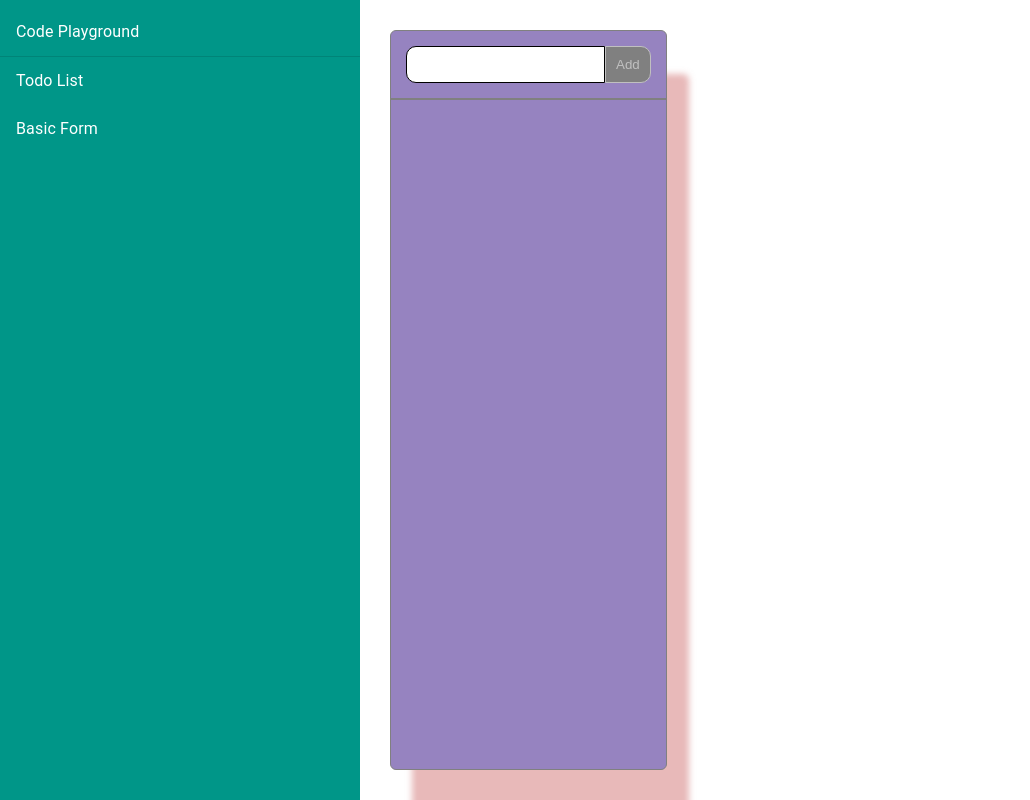
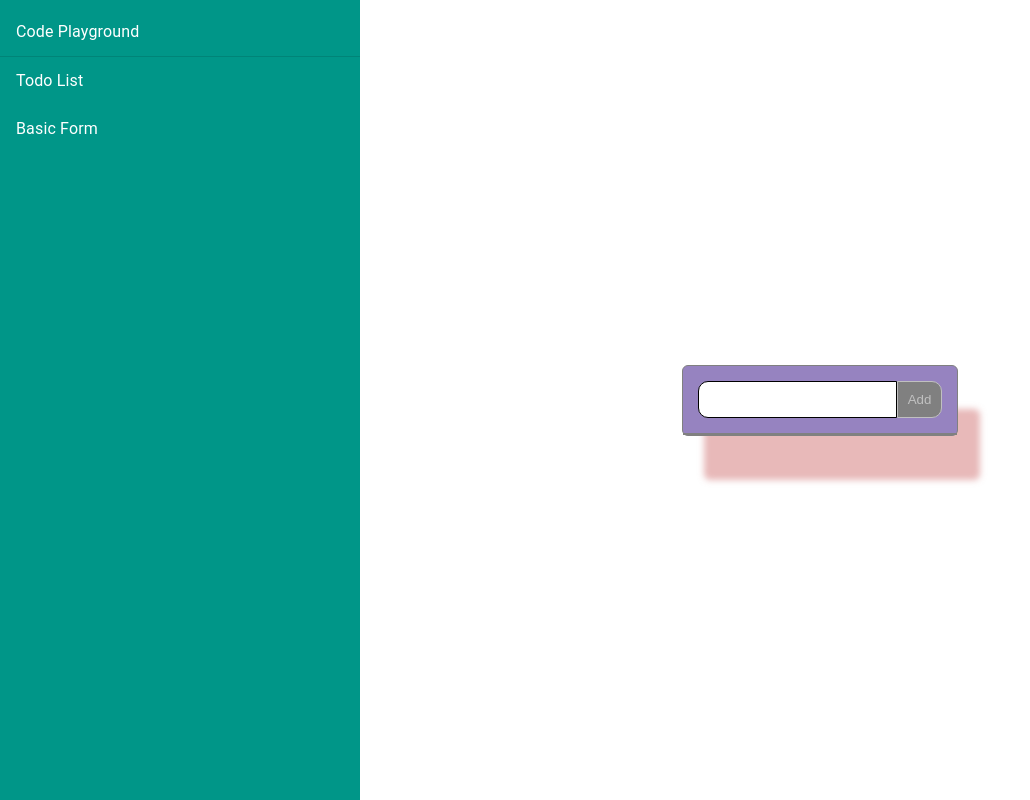
Before and after one commit to alexdangelo86/code-playground, a React (Create React App) app: page /todo-list in a window 1280 px wide. Shown: the whole page, without its empty margins (0-1030 px from the left). Built offline with nearby package versions, Linux system fonts and the light colour scheme.

Commit message:
ad basic form- align todolist box

```diff
--- a/src/App.js
+++ b/src/App.js
@@ -4,6 +4,7 @@ import { TodoList } from './Components/TodoList'
 import Sidebar from './Components/Sidebar'
 import { Box } from '@mui/material'
 import { BrowserRouter as Router, Routes, Route } from 'react-router-dom'
+import BasicFrom from './Components/BasicForm'
 
 const siteData = [
   { name: 'Todo List', route: '/todo-list' },
@@ -21,6 +22,7 @@ function App() {
         <Sidebar items={siteData} />
         <Routes>
           <Route path="/todo-list" element={<TodoList />} />
+          <Route path="/todo-list" element={<BasicFrom />} />
         </Routes>
       </Box>
     </Router>
--- /dev/null
+++ b/src/Components/BasicForm.js
@@ -0,0 +1,7 @@
+import React from 'react'
+
+const BasicFrom = () => {
+  return 'Hello'
+}
+
+export default BasicFrom
--- a/src/Components/TodoList.js
+++ b/src/Components/TodoList.js
@@ -1,31 +1,29 @@
+import { Box } from '@mui/material'
 import React, { useState } from 'react'
 import InputButton from './InputButton'
 import './TodoList.css'
 
 const TodoItem = ({ item, onDelete, index, onEdit }) => {
-  const [ editMode, SetEditMode] = useState (false)
+  const [editMode, SetEditMode] = useState(false)
 
   const handleToggle = () => {
     SetEditMode(!editMode)
   }
 
-
   return (
-    <div className="todo-item  " >
+    <div className=" todo-item ">
       {editMode ? (
         <InputButton
           inputValue={item}
-          onAdd= {(value) => {
+          onAdd={(value) => {
             onEdit(value)
             SetEditMode(false)
           }}
-
         />
-      ) : <div onClick={handleToggle}>{item}</div>}
-      <button
-        className='delete-button'
-        onClick={() => onDelete(index)}
-      >
+      ) : (
+        <div onClick={handleToggle}>{item}</div>
+      )}
+      <button className="delete-button" onClick={() => onDelete(index)}>
         <i className="fa fa-trash" aria-hidden="true"></i>
       </button>
     </div>
@@ -33,14 +31,14 @@ const TodoItem = ({ item, onDelete, index, onEdit }) => {
 }
 
 export const TodoList = () => {
-  const  [data, setData] = useState([])
+  const [data, setData] = useState([])
 
   const handleAdd = (value) => {
     setData([...data, value])
   }
 
   const handleDelete = (index) => {
-    const newData = data.filter((i,idx) => idx !== index)
+    const newData = data.filter((i, idx) => idx !== index)
     setData(newData)
   }
 
@@ -51,9 +49,17 @@ export const TodoList = () => {
   }
 
   return (
+    <Box
+      sx={{
+        display: 'flex',
+        alignItems: 'center',
+        justifyContent: 'space-around',
+        flex: 1,
+      }}
+    >
       <div className="todo-box">
         <div className="header">
-        <InputButton onAdd={handleAdd}/>
+          <InputButton onAdd={handleAdd} />
         </div>
         {data.map((item, index) => {
           return (
@@ -67,5 +73,6 @@ export const TodoList = () => {
           )
         })}
       </div>
+    </Box>
   )
 }
```
Lines whose indentation alone changed are shown as unchanged.
